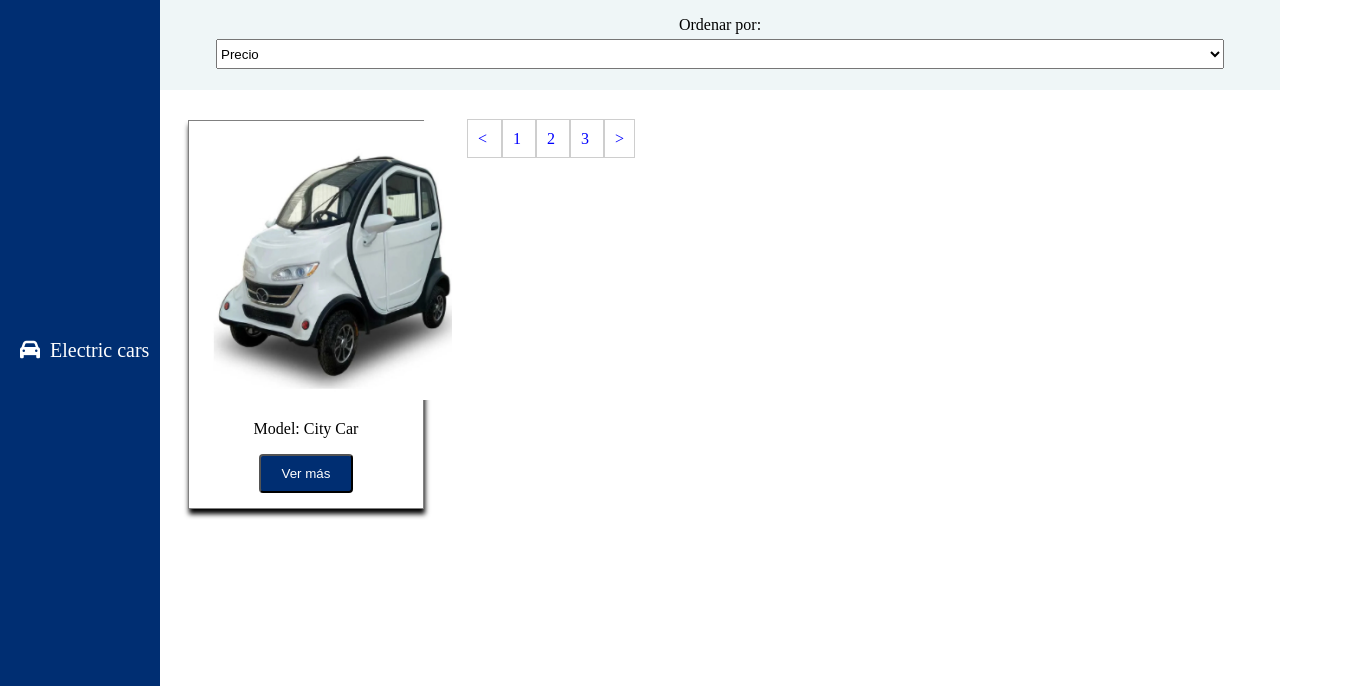
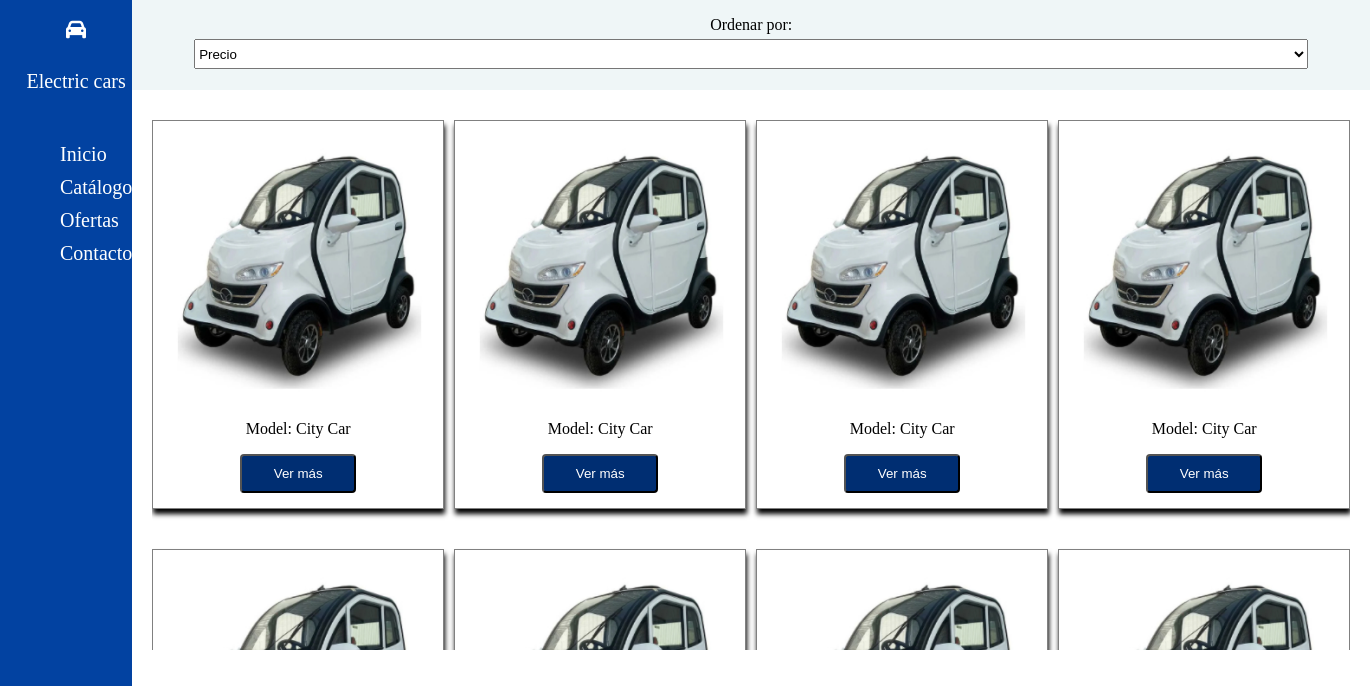
Before and after one commit to SamirCasis/DesafioCSS-A3, a plain HTML site: page index.html in a window 1280 px wide. Shown: the top 686 px of the page, 1370 px wide, since content can reach past the window. Drawn offline with Linux system fonts and the light colour scheme.

Commit message:
revision final html y css

```diff
--- a/assets/css/style.css
+++ b/assets/css/style.css
@@ -12,7 +12,7 @@ body {
 
 header {
     grid-area: header;
-    background-color: rgb(0, 46, 114);
+    background-color: rgb(2, 66, 161);
     display: flex;
     align-items: center;
     justify-content: center;
@@ -34,11 +34,13 @@ header {
     font-size: x-large;
 }
 
-.menu {
+#menu {
     display: none;
     color: white;
-    text-align: center;
-    justify-content: start;
+}
+
+#menu li {
+    margin-bottom: 10px;
 }
 
 nav {
@@ -79,7 +81,6 @@ main {
     text-align: center;
     border: solid gray 1px;
     box-shadow: 1px 5px 5px 0px;
-    width: 80%;
     margin-bottom: 30px;
 }
 
@@ -144,17 +145,39 @@ footer {
         min-height: 100vh;
     }
 
-.botongrupal .menu {
-    display: block;
+header {
+    display: flex;
+    flex-direction: column;
+    align-items: start;
+    }
+
+.textoheader {
+    display: flex;
+    flex-direction: column;
+    margin-top: 20px;
 }
 
+
+   #menu {
+    display: block;
+   }
+
     main {
-        display:flex;
-        flex-wrap: wrap;
-        min-height: 80vh;
+        display: flex;
+        flex-direction: column;
     }
 
-    .textoheader {}
+    .oferta {
+        display: grid;
+        grid-template-columns: auto auto auto auto;
+        max-height: 530px;
+        margin: 20px;
+        gap: 10px;
+    }
+
+    .páginas {
+        align-items: flex-start;
+    }
 
     .botongrupal {
         display: none;
--- a/index.html
+++ b/index.html
@@ -15,15 +15,17 @@
         <div class="textoheader">
             <i class="fa-solid fa-car"></i>
             <p>Electric cars</p>
+        <div>
+            <ul type=none id="menu">
+                    <li>Inicio</li>
+                    <li>Catálogo</li>
+                    <li>Ofertas</li>
+                    <li>Contacto</li>
+                </ul>
+        </div>
         </div>
         <div class="botongrupal">
             <i class="fa-solid fa-bars"></i>
-            <ul type= none class="menu">
-                <li>Inicio</li>
-                <li>Catálogo</li>
-                <li>Ofertas</li>
-                <li>Contacto</li>
-            </ul>
         </div>
     </header>
 
```
